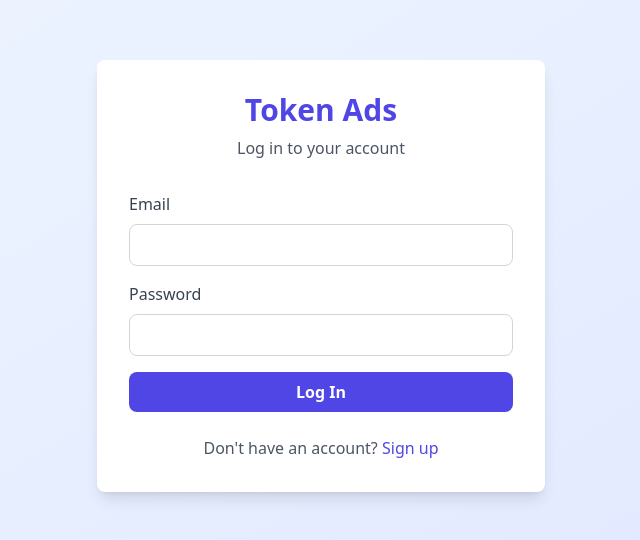
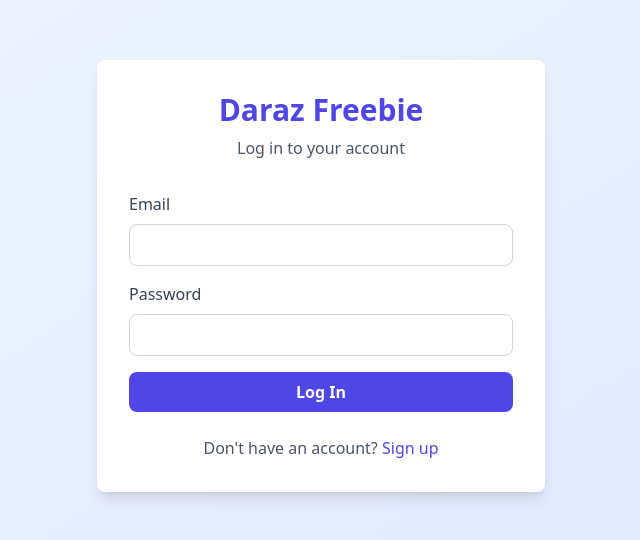
Before and after one commit to subodhisacat/darazfreebie, a Next.js app: page /auth/login in a window 1280 px wide. Shown: the part 124-664 px from the top of the page, without its empty margins (319-959 px from the left). Built offline with nearby package versions, Linux system fonts and the light colour scheme.

Commit message:
Update page.tsx

```diff
--- a/app/auth/login/page.tsx
+++ b/app/auth/login/page.tsx
@@ -37,7 +37,7 @@
     <div className="min-h-screen bg-gradient-to-br from-blue-50 to-indigo-100 flex items-center justify-center p-4">
       <div className="bg-white rounded-lg shadow-lg p-8 w-full max-w-md">
         <h1 className="text-3xl font-bold text-indigo-600 mb-2 text-center">
-          Token Ads
+          Daraz Freebie
         </h1>
         <p className="text-gray-600 text-center mb-8">
           Log in to your account
```
